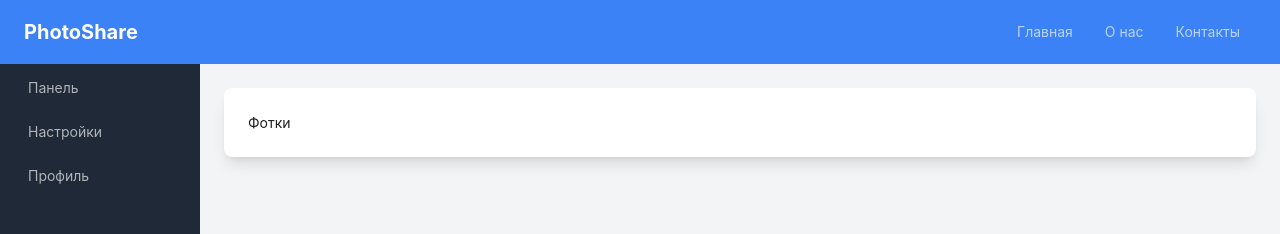
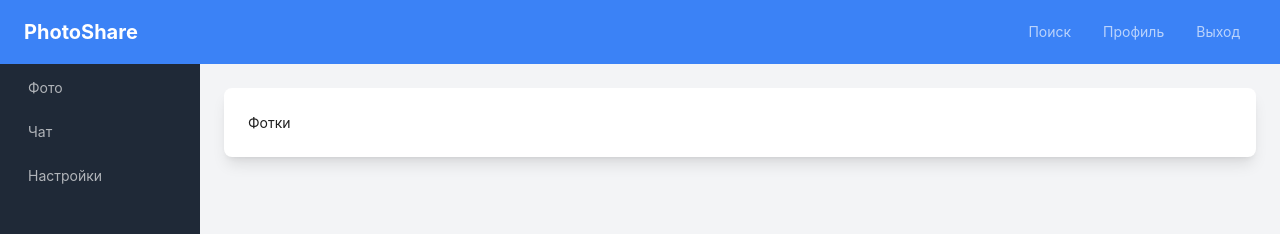
Before and after one commit to Lozhkina11/front, a Next.js app in the folder front/: page /catalog in a window 1280 px wide. Shown: the top 234 px of the page. Built offline with nearby package versions, Linux system fonts and the light colour scheme.

Commit message:
added new text for header and sider

```diff
--- a/front/modules/site/componets/MainLayout.tsx
+++ b/front/modules/site/componets/MainLayout.tsx
@@ -20,9 +20,9 @@ const MainLayout: React.FC<Props> = ({ children }) => {
           mode="horizontal"
           className="bg-blue-500"
           items={[
-            { key: "1", label: <Link href="/">Главная</Link> },
-            { key: "2", label: <Link href="/about">О нас</Link> },
-            { key: "3", label: <Link href="/contact">Контакты</Link> },
+            { key: "1", label: <Link href="/">Поиск</Link> },
+            { key: "2", label: <Link href="/about">Профиль</Link> },
+            { key: "3", label: <Link href="/contact">Выход</Link> },
           ]}
         />
       </Header>
@@ -41,9 +41,9 @@ const MainLayout: React.FC<Props> = ({ children }) => {
             mode="inline"
             className="bg-gray-800 h-full"
             items={[
-              { key: "1", label: <Link href="/dashboard">Панель</Link> },
-              { key: "2", label: <Link href="/settings">Настройки</Link> },
-              { key: "3", label: <Link href="/profile">Профиль</Link> },
+              { key: "1", label: <Link href="/dashboard">Фото</Link> },
+              { key: "2", label: <Link href="/settings">Чат</Link> },
+              { key: "3", label: <Link href="/profile">Настройки</Link> },
             ]}
           />
         </Sider>
```
